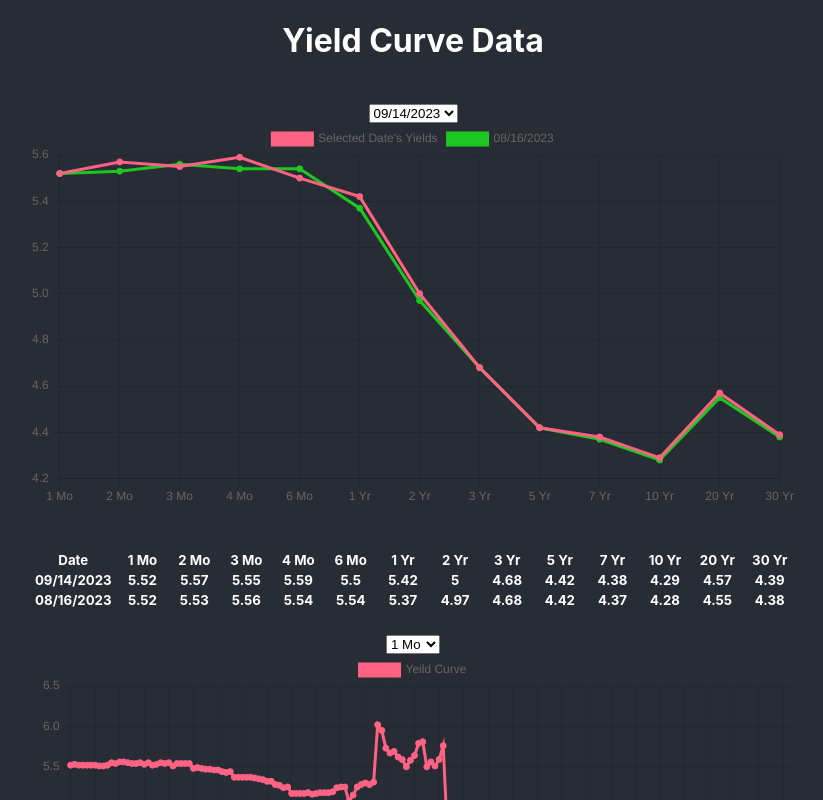
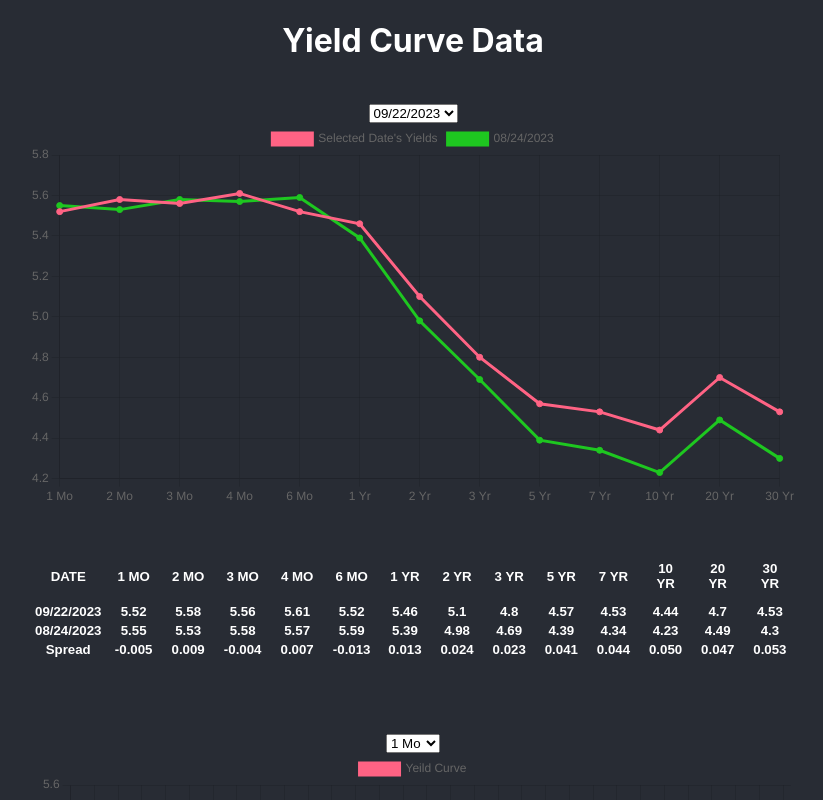
Before and after one commit to ryanhhogan3/myapp, a React (Create React App) app: page / in a window 1280 px wide. Shown: the top 800 px of the page, without its empty margins (227-1050 px from the left). Built offline with nearby package versions, Linux system fonts and the light colour scheme.

Commit message:
Table updates

```diff
--- a/src/App.css
+++ b/src/App.css
@@ -38,6 +38,43 @@ html{
   width: 60%;
 }
 
+
+/* Tabel CSS */
+.Yield-Table{
+  border-collapse: collapse;
+  width: 100%;
+  color: #ffffff;
+  font-family: Arial, sans-serif;
+  font-size: 16px;
+  text-align: left;
+
+  overflow: hidden;
+  margin: auto;
+
+  margin-bottom: 50px;
+  text-align: center;
+
+}
+.Yield-Table th{
+  background-color: #282c34;
+  color: #fff;
+  font-weight: bold;
+  padding: 10px;
+  text-transform: uppercase;
+
+}
+
+.Yield-Table tr{
+  background-color: #282c34;
+}
+
+
+
+.Yield-Table td:hover{
+  background-color: #6e788c;
+}
+/* Table CSS end */
+
 @media screen and (max-width: 700px){
   .Charts{
     width: 90%;
--- a/src/components/historicalyields.js
+++ b/src/components/historicalyields.js
@@ -5,7 +5,7 @@ import jsonFile from './treasuryData.json'
 
 const Historicalyields = () => {
 
-  const [maturity, setmaturity] = useState("1 Mo")
+  const [maturity, setmaturity] = useState("1 Yr")
 
 
 
--- a/src/components/yieldcurve.js
+++ b/src/components/yieldcurve.js
@@ -132,6 +132,24 @@ const YieldCurve = () => {
 
 
       },
+      {
+        date: "Spread",
+        oneMo:(Object.values(jsonFile)[tableindex]["1 Mo"]/Object.values(jsonFile)[init30day]["1 Mo"]-1).toFixed(3),
+        twoMo:(Object.values(jsonFile)[tableindex]["2 Mo"]/Object.values(jsonFile)[init30day]["2 Mo"]-1).toFixed(3),
+        threeMo:(Object.values(jsonFile)[tableindex]["3 Mo"]/Object.values(jsonFile)[init30day]["3 Mo"]-1).toFixed(3),
+        fourMo:(Object.values(jsonFile)[tableindex]["4 Mo"]/Object.values(jsonFile)[init30day]["4 Mo"]-1).toFixed(3),
+        sixMo:(Object.values(jsonFile)[tableindex]["6 Mo"]/Object.values(jsonFile)[init30day]["6 Mo"]-1).toFixed(3),
+        oneYr:(Object.values(jsonFile)[tableindex]["1 Yr"]/Object.values(jsonFile)[init30day]["1 Yr"]-1).toFixed(3),
+        twoYr:(Object.values(jsonFile)[tableindex]["2 Yr"]/Object.values(jsonFile)[init30day]["2 Yr"]-1).toFixed(3),
+        threeYr:(Object.values(jsonFile)[tableindex]["3 Yr"]/Object.values(jsonFile)[init30day]["3 Yr"]-1).toFixed(3),
+        fiveYr:(Object.values(jsonFile)[tableindex]["5 Yr"]/Object.values(jsonFile)[init30day]["5 Yr"]-1).toFixed(3),
+        sevenYr:(Object.values(jsonFile)[tableindex]["7 Yr"]/Object.values(jsonFile)[init30day]["7 Yr"]-1).toFixed(3),
+        tenYr:(Object.values(jsonFile)[tableindex]["10 Yr"]/Object.values(jsonFile)[init30day]["10 Yr"]-1).toFixed(3),
+        twentyYr:(Object.values(jsonFile)[tableindex]["20 Yr"]/Object.values(jsonFile)[init30day]["20 Yr"]-1).toFixed(3),
+        thirtyYr:(Object.values(jsonFile)[tableindex]["30 Yr"]/Object.values(jsonFile)[init30day]["30 Yr"]-1).toFixed(3),
+
+
+      },
     ];
 
     return data
```
Also changed, not shown: src/components/treasuryData.json (+1 -1 lines).
